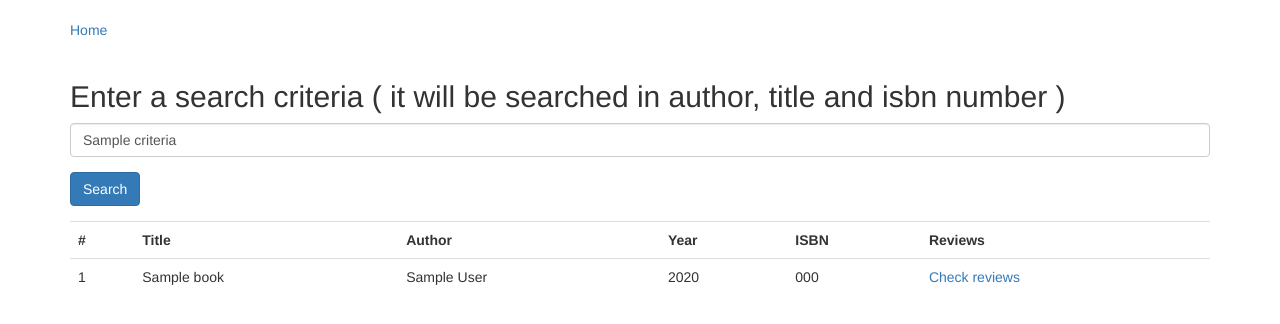
After one commit to jmmrlt/cs50-1, a Flask app: template templates/books.html in a window 1280 px wide. The commit adds this page. Shown: the top 324 px of the page. Run offline with Flask 2, Linux system fonts and the light colour scheme; the template is opened without the code that fills it: most values are stand-ins (such as "Sample title", 1, 10 or a date in 2020); some libraries are stand-ins or nearby versions.

Commit message:
added searching in books and display the list of matching books

```diff
--- a/application.py
+++ b/application.py
@@ -1,7 +1,7 @@
 import os
 from hashlib import sha256
 
-from datetime import datetime
+from datetime import datetime, timedelta
 
 from flask import Flask, session, render_template, request
 from flask_session import Session
@@ -28,7 +28,11 @@ db = scoped_session(sessionmaker(bind=engine))
 
 logged_in_user = None
 
-def is_valid_user_session():
+def xlog(s):
+    return
+    # app.logger.info(s)
+
+def validate_user_session():
     """
     Checks if :
        - User is logged ( session ['user'] is not empty )
@@ -36,26 +40,50 @@ def is_valid_user_session():
        - return user if OK, None otherwise
     """
 
+    xlog(f"session : {session}")
+
+    logged_in_user = None
+
+    if session is None:
+        logged_in_user = None
+        app.logger.info("No session")
+        return
+
+    logged_in_user = None
+
     if session.get('user') is None:
         session['user_id'] = None
+        xlog("No user")
         return None
 
     if session.get('timeout') is None:
         session['user'] = None # Force logout
         session['user_id'] = None
+        xlog("No timeout")
         return None
 
-    if datatime.now() < session.get['timeout']:
+    if datetime.now() > session.get('timeout'):
         # Timeout
         session['user'] = None # Force logout
         session['user_id'] = None
+        xlog("Timeout gone")
         return None
 
     # Extends timeout
     session['timeout'] = datetime.now()+timedelta(seconds = SESSION_TIMEOUT)
 
-    return session.get('user')
+    logged_in_user = session.get('user')
 
+    xlog(f"Login ok {logged_in_user}, {session['timeout']}")
+
+    return logged_in_user
+
+def not_logged():
+    """
+    Used when user is not logged in to go back to index page
+    """
+    return render_template('index.html',
+                               message="Your are not logged in!")
 
 @app.route("/")
 def index():
@@ -63,9 +91,7 @@ def index():
     If user is logged in ( logged_in_user is not None ), renders application index
     Renders login form if not logged in
     """
-
-    logged_in_user = is_valid_user_session()
-
+    logged_in_user = validate_user_session()
     return render_template('index.html',logged_in_user=logged_in_user)
 
 
@@ -95,6 +121,7 @@ def login():
         session['user'] = user.name
         logged_in_user = user.name
         message = f"Logged in as user '{user.name}'"
+        session['timeout'] = datetime.now()+timedelta(seconds = SESSION_TIMEOUT)
 
     return render_template('index.html',message=message, logged_in_user=logged_in_user)
 
@@ -161,9 +188,62 @@ def logout():
     session['user_id'] = None
     session['timeout'] = None
 
-    return render_template('index.html', message='You have been logged out')
+    return render_template('index.html',
+                           message='You have been logged out')
 
 
-@app.route("/books")
+@app.route("/books", methods=['POST','GET'])
 def books():
-    return "Project 1: TODO list books"
+    """
+    Get a list of books mathcing the given criteria
+
+    makes a "generic match" criteria by surrounding the string input
+    by the user with '%' and search it using the case insensitive
+    "ilike" operator in title, author and isbn, returns the list of
+    matching books and the number of books returned
+    """
+
+    if validate_user_session() is None:
+        return not_logged()
+
+    criteria = request.form.get('criteria')
+
+    books = None
+    count = 0
+
+    if criteria is None:
+        message = ''
+    elif criteria == '':
+        message = "Search criteria cannot be empty"
+    else:
+        search_criteria=f"%{criteria}%"
+
+        books = db.execute(
+                  "select * from books \
+                      where \
+                         author ilike :criteria \
+                      or isbn like :criteria \
+                      or title like :criteria",
+                  {'criteria':search_criteria}
+                ).fetchall()
+
+        count = len(books)
+
+        message = f"Found {count} books matching '{criteria}'"
+
+        xlog(f"Found books : {books}")
+
+    return render_template("books.html",
+                           message=message,
+                           criteria=criteria,
+                           books=books,
+                           count=count
+           )
+
+@app.route("/reviews/<isbn>", methods=['POST','GET'])
+def reviews(isbn):
+
+    if validate_user_session() is None:
+        return not_logged()
+
+    return f"Display reviews for ISBN={isbn}"
--- a/templates/account.html
+++ b/templates/account.html
@@ -4,6 +4,8 @@
 
 {% block body %}
 <br/>
+<br/>
+<a href="{{ url_for('index') }}">Back to index</a>
 <br/>
 {% if message %}
 <h3>{{ message }}</h3>
--- /dev/null
+++ b/templates/books.html
@@ -0,0 +1,48 @@
+{% extends 'base.html' %}
+{% block title %}Search books{% endblock %}
+{% block body %}
+<br/>
+{% if not logged_in_user %}
+    <a href="{{ url_for('index') }}">Home</a>
+{% else %}
+    <a href="{{ url_for('logout') }}">Logout</a>
+{% endif %}
+<br/>
+<br/>
+<h2>Enter a search criteria ( it will be searched in author,  title and isbn number )</h2>
+<form action="{{ url_for('books') }}" method="post">
+	<div class="form-group">
+		<input class='form-control' type='text' name='criteria' placeholder='Enter criteria' value="{{ criteria or '' }}">
+	</div>
+	<div class="form-group">
+		<button class='btn btn-primary' >Search</button>
+	</div>
+</form>
+{% if message %}
+	<h3>{{ message }}</h3>
+{% endif %}
+<table class="table table-alternate">
+	<tr>
+		<th>#</th>
+	    <th>Title</th>
+	    <th>Author</th>
+	    <th>Year</th>
+	    <th>ISBN</th>
+	    <th>Reviews</th>
+	</tr>
+	{% if books %}
+		{% for book in books %}
+			<tr>
+				<td>{{ loop.index }}</td>
+			    <td>{{ book.title }}</td>
+			    <td>{{ book.author }}</td>
+			    <td>{{ book.year }}</td>
+			    <td>{{ book.isbn }}</td>
+			    <td><a href="{{ url_for('reviews',isbn=book.isbn) }}">Check reviews</a></td>
+			</tr>
+		{% endfor %}
+	{% else %}
+		<th colspan="4">No books were found</th>
+	{% endif %}
+</table>
+{% endblock %}
```
